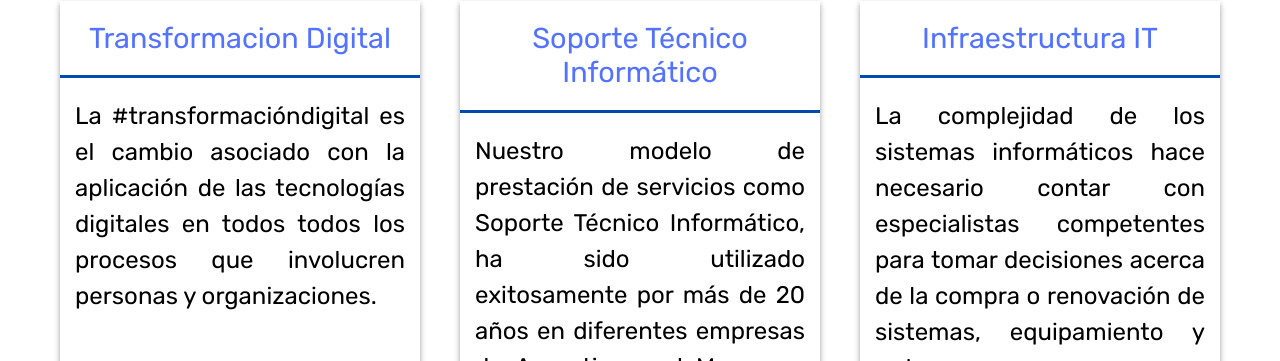
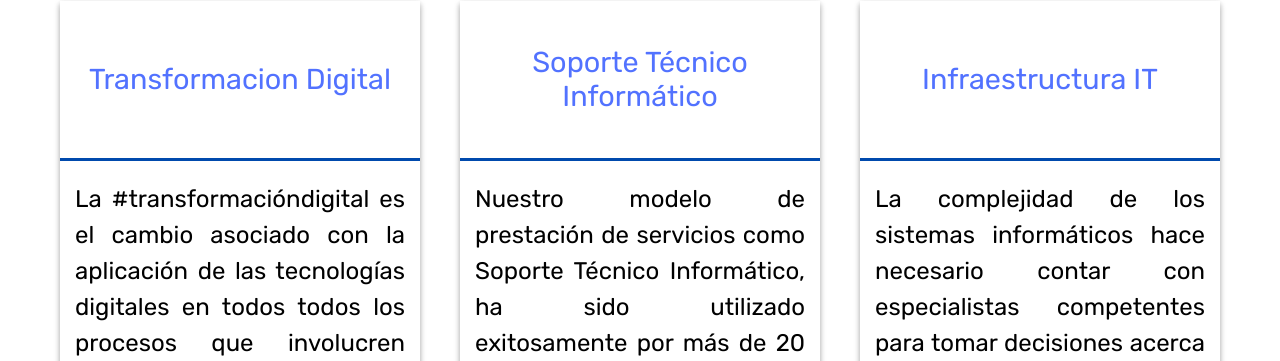
Before and after one commit to Valentino-Moreno/proyecto-final, a website: page index.html in a window 1280 px wide. Shown: the part 780-1141 px from the top of the page. Drawn offline with nearby package versions, Linux system fonts and the light colour scheme.

Commit message:
correccion a las card del index

```diff
--- a/sass/vistas/_index.scss
+++ b/sass/vistas/_index.scss
@@ -47,6 +47,7 @@
                 background-color: rgba(149, 159, 194, 0.199);
             }
             h3{
+                height: 20vh;
                 font-size: $tamh3;
                 border-bottom: 3px solid map-get($colores,azul);
                 padding: 20px 5px;
```
Also changed, not shown: css/estilos.css.
